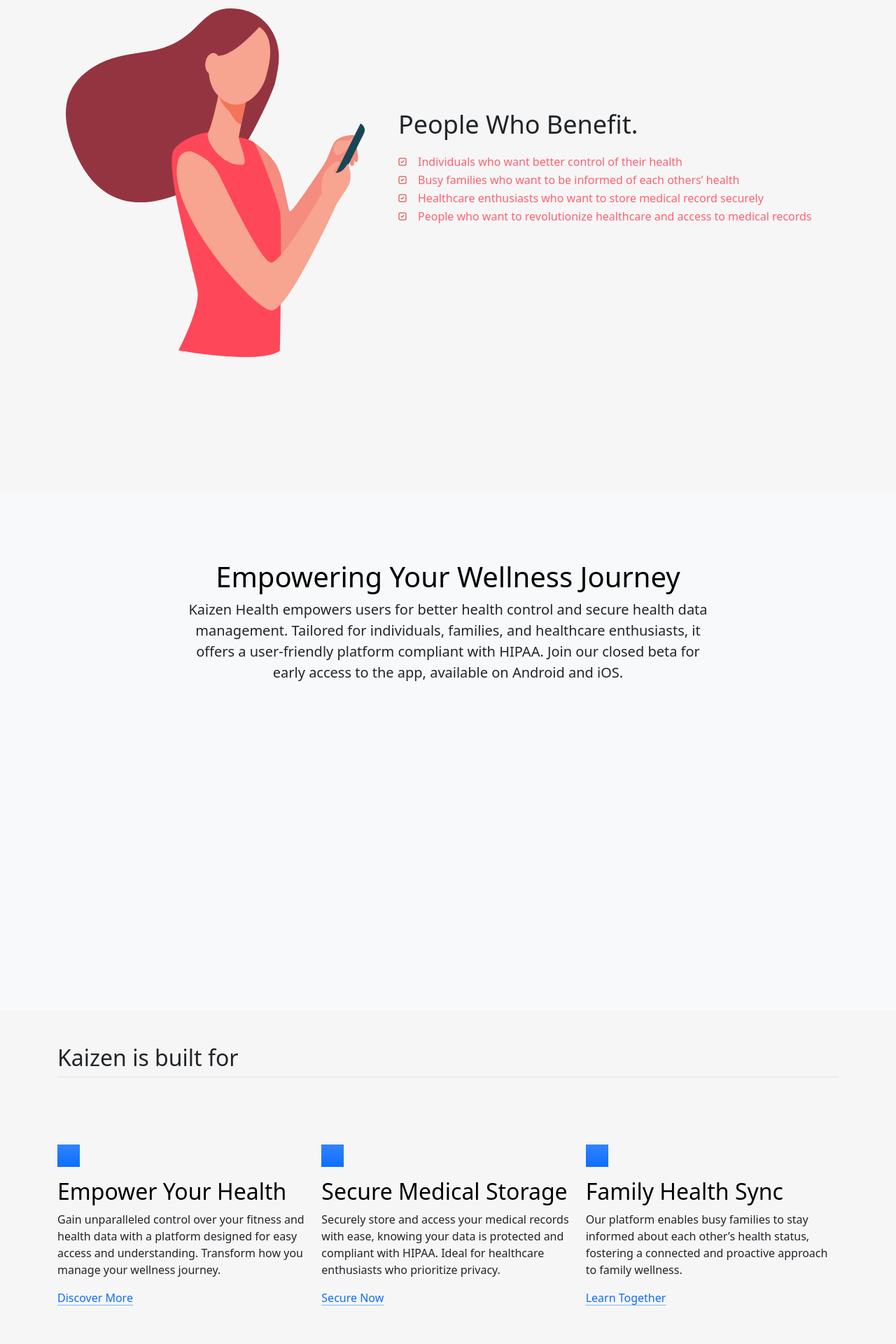
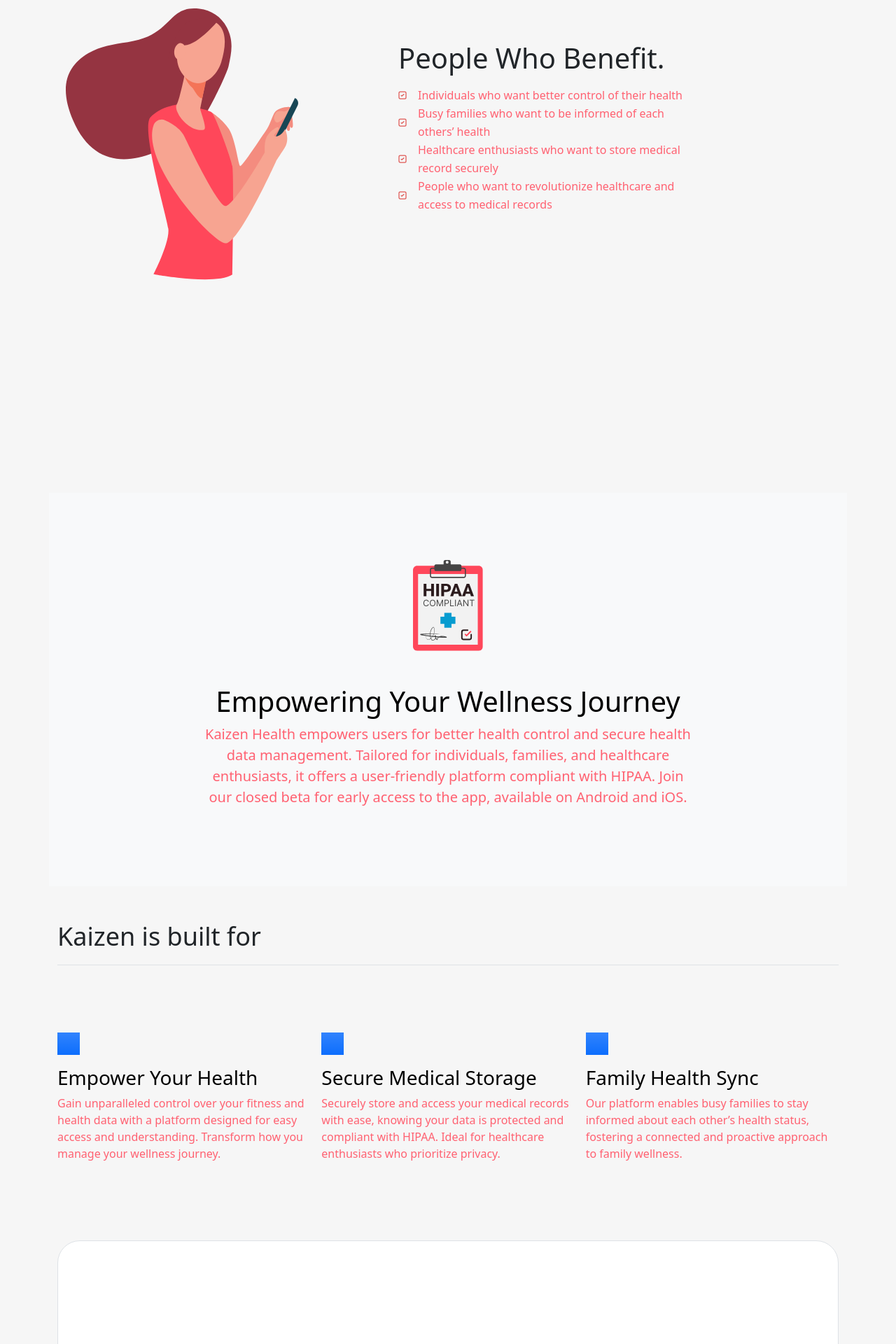
Before and after one commit to kaizen-health-tech/kaizen-web, a Next.js app: page / in a window 1280 px wide. Shown: the part 880-2800 px from the top of the page at 70% size. Built offline with nearby package versions, Linux system fonts and the light colour scheme.

Commit message:
feat(home): updated some ui

```diff
--- a/package.json
+++ b/package.json
@@ -12,6 +12,7 @@
     "bootstrap": "^5.3.3",
     "next": "^14.1.0",
     "react": "^18",
-    "react-dom": "^18"
+    "react-dom": "^18",
+    "sass": "^1.71.1"
   }
 }
--- a/src/pages/_app.js
+++ b/src/pages/_app.js
@@ -1,4 +1,4 @@
-import '../styles/globals.css';
+import '../styles/globals.scss';
 import RootLayout from '../app/layout';
 
 function App({ Component, pageProps }) {
--- a/src/pages/index.js
+++ b/src/pages/index.js
@@ -1,24 +1,24 @@
 import React from 'react';
-import styles from '../styles/home.css';
+import '../styles/home.scss';
 
 const Home = () => {
   return (
     <div className="home">
-      <div className="section_one container col-xxl-8 px-4 py-5">
+      <div className="home__header container col-xxl-8 px-4 py-5">
         <div className="row flex-lg-row-reverse align-items-center g-5 py-5">
-          <div className="col-10 col-sm-8 col-lg-6">
-            <img src="images/family_group.svg" class="d-block mx-lg-auto img-fluid" alt="Bootstrap Themes" width="700" height="500" loading="lazy" />
+          <div className="col-12 col-lg-6">
+            <img src="images/family_group.svg" className="img-fluid" alt="Bootstrap Themes" width="700" height="500" loading="lazy" />
           </div>
-          <div className="col-lg-6">
-            <h1 className="title">Kaizen Health:</h1>
-            <h1 className="title mb-3">Easy. Secure. Yours.</h1>
-            <p className="lead subtitle mb-5">
+          <div className="col-12 col-lg-6">
+            <h1 className="h1 text-left">Kaizen Health:</h1>
+            <h1 className="h1 text-left mb-3">Easy. Secure. Yours.</h1>
+            <p className="home__header-subtitle lead h3 mb-5">
               Kaizen Health empowers users for better health control and secure health data management.
               Tailored for individuals, families, and healthcare enthusiasts, it offers
               a user-friendly platform compliant with HIPAA. Join our closed beta for early access to the app,
               available on Android and iOS.
             </p>
-            <div className="d-grid gap-2 d-md-flex justify-content-md-start">
+            <div className="d-grid gap-2 d-flex justify-content-md-start">
               <img src="/app_store_badge_wht.svg" className=""/>
               <img src="/google_play_badge.png" style={{ width : '150px'}}/>
             </div>
@@ -26,39 +26,43 @@
         </div>
       </div>
 
-      <div className="section_one container col-xxl-8 px-4 py-5">
-        <div className="row flex-lg-row-reverse align-items-center g-5 py-5">
-          <div className="col-lg-7">
+      <div className="home__body-one container col-xxl-8 px-4 py-5">
+        <div className="row align-items-center g-5 py-5">
+          <div className="col-12 col-sm-4">
+            <img src="images/woman_with_phone.svg" class="d-block mx-lg-auto img-fluid" alt="Bootstrap Themes" width="700" height="500" loading="lazy" />
+          </div>
+          <div className="col-12 col-sm-7 col-lg-5 offset-sm-1">
             <h1 className="subtitle_two mb-3">People Who Benefit.</h1>
-            <div className="lead subtitle mb-5">
+            <div className="lead mb-5 home__body-one-content">
               <div className="d-flex align-items-center">
                 <img src="/images/bullet_point.svg" className="me-3"/>
-                <p className="list_text mb-0">Individuals who want better control of their health</p>
+                <p className="base-text-1 mb-0">Individuals who want better control of their health</p>
               </div>
               <div className="d-flex align-items-center">
                 <img src="/images/bullet_point.svg" className="me-3"/>
-                <p className="list_text mb-0">Busy families who want to be informed of each others’ health</p>
+                <p className="base-text-1 mb-0">Busy families who want to be informed of each others’ health</p>
               </div>
               <div className="d-flex align-items-center">
                 <img src="/images/bullet_point.svg" className="me-3"/>
-                <p className="list_text mb-0">Healthcare enthusiasts who want to store medical record securely</p>
+                <p className="base-text-1 mb-0">Healthcare enthusiasts who want to store medical record securely</p>
               </div>
               <div className="d-flex align-items-center">
                 <img src="/images/bullet_point.svg" className="me-3"/>
-                <p className="list_text mb-0">People who want to revolutionize healthcare and access to medical records</p>
+                <p className="base-text-1 mb-0">People who want to revolutionize healthcare and access to medical records</p>
               </div>
             </div>
-          </div>
-          <div className="col-10 col-sm-8 col-lg-5">
-            <img src="images/woman_with_phone.svg" class="d-block mx-lg-auto img-fluid" alt="Bootstrap Themes" width="700" height="500" loading="lazy" />
           </div>
         </div>
       </div>
 
-      <div className="section_two my-5 p-5 text-center bg-body-tertiary">
-        <div className="container py-5">
+      <div className="home__body-two container my-5 p-5 text-center bg-body-tertiary">
+        <div className="row flex-lg-row-reverse align-items-center g-5 py-5">
+          <div className="col-12">
+            <img src="images/HIPAA.svg" className="img-fluid" alt="Bootstrap Themes" width="100" height="100" loading="lazy" />
+          </div>
+          <div className="col-12">
             <h1 className="text-body-emphasis">Empowering Your Wellness Journey</h1>
-          <p className="col-lg-8 mx-auto lead">
+            <p className="home__body-two-content col-lg-8 mx-auto lead">
               Kaizen Health empowers users for better health control and secure health data management.
               Tailored for individuals, families, and healthcare enthusiasts, it offers
               a user-friendly platform compliant with HIPAA. Join our closed beta for early access to the app,
@@ -66,50 +70,57 @@
             </p>
           </div>
         </div>
+      </div>
 
-      <div className="container my-5">
-        <h2 className="my-5 pb-2 border-bottom">Kaizen is built for</h2>
+      <div className="home__body-three container my-5">
+        <h2 className="my-5 pb-3 border-bottom h2">Kaizen is built for</h2>
         <div className="row g-3 py-5 row-cols-1 row-cols-lg-3">
-          <div className="feature col">
+          <div className="feature col-12 col-md-4">
             <div className="feature-icon d-inline-flex align-items-center justify-content-center text-bg-primary bg-gradient fs-2 mb-3">
               <svg className="bi" width="1em" height="1em"><use href="#people-circle"></use></svg>
             </div>
-            <h3 className="fs-2 text-body-emphasis">Empower Your Health</h3>
-            <p>Gain unparalleled control over your fitness and health data with a platform designed for easy access and understanding. Transform how you manage your wellness journey.</p>
-            <a href="#" className="icon-link">
+            <h3 className="fs-3 text-body-emphasis">Empower Your Health</h3>
+            <p className="home__body-three-content pe-2">
+              Gain unparalleled control over your fitness and health data with a platform designed for easy access and understanding. Transform how you manage your wellness journey.
+            </p>
+            {/* <a href="#" className="icon-link">
               Discover More
               <svg className="bi"><use href="#chevron-right"></use></svg>
-            </a>
+            </a> */}
           </div>
-          <div className="feature col">
+          <div className="feature col-12 col-md-4">
             <div className="feature-icon d-inline-flex align-items-center justify-content-center text-bg-primary bg-gradient fs-2 mb-3">
               <svg className="bi" width="1em" height="1em"><use href="#people-circle"></use></svg>
             </div>
-            <h3 className="fs-2 text-body-emphasis">Secure Medical Storage</h3>
-            <p>Securely store and access your medical records with ease, knowing your data is protected and compliant with HIPAA. Ideal for healthcare enthusiasts who prioritize privacy.</p>
-            <a href="#" className="icon-link">
+            <h3 className="fs-3 text-body-emphasis">Secure Medical Storage</h3>
+            <p className="home__body-three-content pe-2">
+              Securely store and access your medical records with ease, knowing your data is protected and compliant with HIPAA. Ideal for healthcare enthusiasts who prioritize privacy.</p>
+            {/* <a href="#" className="icon-link">
               Secure Now
               <svg className="bi"><use href="#chevron-right"></use></svg>
-            </a>
+            </a> */}
           </div>
-          <div className="feature col">
+          <div className="feature col-12 col-md-4">
             <div className="feature-icon d-inline-flex align-items-center justify-content-center text-bg-primary bg-gradient fs-2 mb-3">
               <svg className="bi" width="1em" height="1em"><use href="#people-circle"></use></svg>
             </div>
-            <h3 className="fs-2 text-body-emphasis">Family Health Sync</h3>
-            <p>Our platform enables busy families to stay informed about each other’s health status, fostering a connected and proactive approach to family wellness.</p>
-            <a href="#" className="icon-link">
+            <h3 className="fs-3 text-body-emphasis">Family Health Sync</h3>
+            <p className="home__body-three-content pe-2">
+              Our platform enables busy families to stay informed about each other’s health status, fostering a connected and proactive approach to family wellness.
+            </p>
+            {/* <a href="#" className="icon-link">
               Learn Together
               <svg className="bi"><use href="#chevron-right"></use></svg>
-            </a>
+            </a> */}
           </div>
         </div>
       </div>
-      <div className="container my-5">
+
+      <div className="home__body-four container my-5">
         <div className="position-relative p-5 text-center text-muted bg-body border border-dashed rounded-5">
           <svg className="bi mt-5 mb-3" width="48" height="48"><use href="#check2-circle"></use></svg>
-          <h1 className="text-body-emphasis mb-5">Revolutionize Healthcare</h1>
-          <p className="col-lg-6 mx-auto mb-4">
+          <h1 className="text-body-emphasis mb-2">Revolutionize Healthcare</h1>
+          <p className="home__body-four-content col-lg-6 mx-auto mb-4">
             Join us in transforming healthcare by making access to medical records
             straightforward and secure. Be part of the movement towards a more accessible and transparent health system.
           </p>
--- a/src/styles/globals.css
+++ /dev/null
@@ -1 +0,0 @@
-@import "~bootstrap/dist/css/bootstrap.min.css";
--- /dev/null
+++ b/src/styles/globals.scss
@@ -0,0 +1,59 @@
+@import "~bootstrap/dist/css/bootstrap.min.css";
+
+$primary-color: #FF6171;
+$primary-backgroupd-color: #FFF2F4;
+$black-color: #2B1B1D;
+$grey-color: #CDD1D4;
+
+$font-family-primary: 'Open Sans', sans-serif;
+
+$font-weight-regular: 400;
+$font-weight-semibold: 500;
+$font-weight-bold: 600;
+$font-weight-extra-bold: 700;
+
+$font-size-m: 18px;
+
+.h1 {
+  font-size: 50px;
+  font-weight: 700;
+  line-height: 66px;
+  letter-spacing: 0px;
+}
+
+.h2 {
+  font-size: 36px;
+  font-weight: 500;
+  line-height: 48px;
+  letter-spacing: 0px;
+}
+
+.h3 {
+  font-size: 18px;
+  font-weight: 400;
+  line-height: 30px;
+  letter-spacing: 0px;
+}
+
+.base-text-1 {
+  font-size: 16px;
+  font-weight: 500;
+  line-height: 26px;
+  letter-spacing: 0px;
+}
+
+.base-text-2 {
+  font-size: 12px;
+  font-weight: 400;
+  line-height: 18px;
+  letter-spacing: 0px;
+}
+
+.footer {
+  background-color: $primary-backgroupd-color;
+  height: 216px;
+
+  &__bottom {
+    border: 1px solid #CDD1D4;
+  }
+}
--- a/src/styles/home.css
+++ /dev/null
@@ -1,44 +0,0 @@
-.home {
-  background-image: url('/images/section_one_backgroud.svg') !important;
-  background-size: cover;
-  background-position: center;
-}
-
-.section_one,
-.section_two {
-  height: 740px;
-}
-
-.title {
-  font-size: 50px;
-  font-weight: 700;
-  line-height: 66px;
-  letter-spacing: 0px;
-  text-align: left;
-}
-
-.subtitle {
-  font-size: 18px;
-  font-weight: 400;
-  line-height: 30px;
-  letter-spacing: 0px;
-  text-align: left;
-  color: #FF6171 !important;
-}
-
-.subtitle_two {
-  font-size: 36px;
-  font-weight: 500;
-  line-height: 48px;
-  letter-spacing: 0px;
-  text-align: left;
-}
-
-.list_text {
-  font-size: 16px;
-  font-weight: 400;
-  line-height: 26px;
-  letter-spacing: 0px;
-  text-align: left;
-  color: #FF6171 !important;
-}
--- /dev/null
+++ b/src/styles/home.scss
@@ -0,0 +1,26 @@
+@import "globals";
+
+.home {
+  background-image: url('/images/section_one_backgroud.svg') !important;
+  background-size: cover;
+  background-position: center;
+
+  &__header {
+    min-height: 740px;
+  }
+
+  &__header-subtitle {
+    color: $primary-color !important;
+  }
+
+  &__body-one {
+    min-height: 740px;
+  }
+
+  &__body-one-content,
+  &__body-two-content,
+  &__body-three-content,
+  &__body-four-content {
+    color: $primary-color !important;
+  }
+}
```
Also changed, not shown: src/app/layout.js (+22 -12 lines), 1 other file (tests, documents, lock files or other folders). Lines whose indentation alone changed are shown as unchanged.
